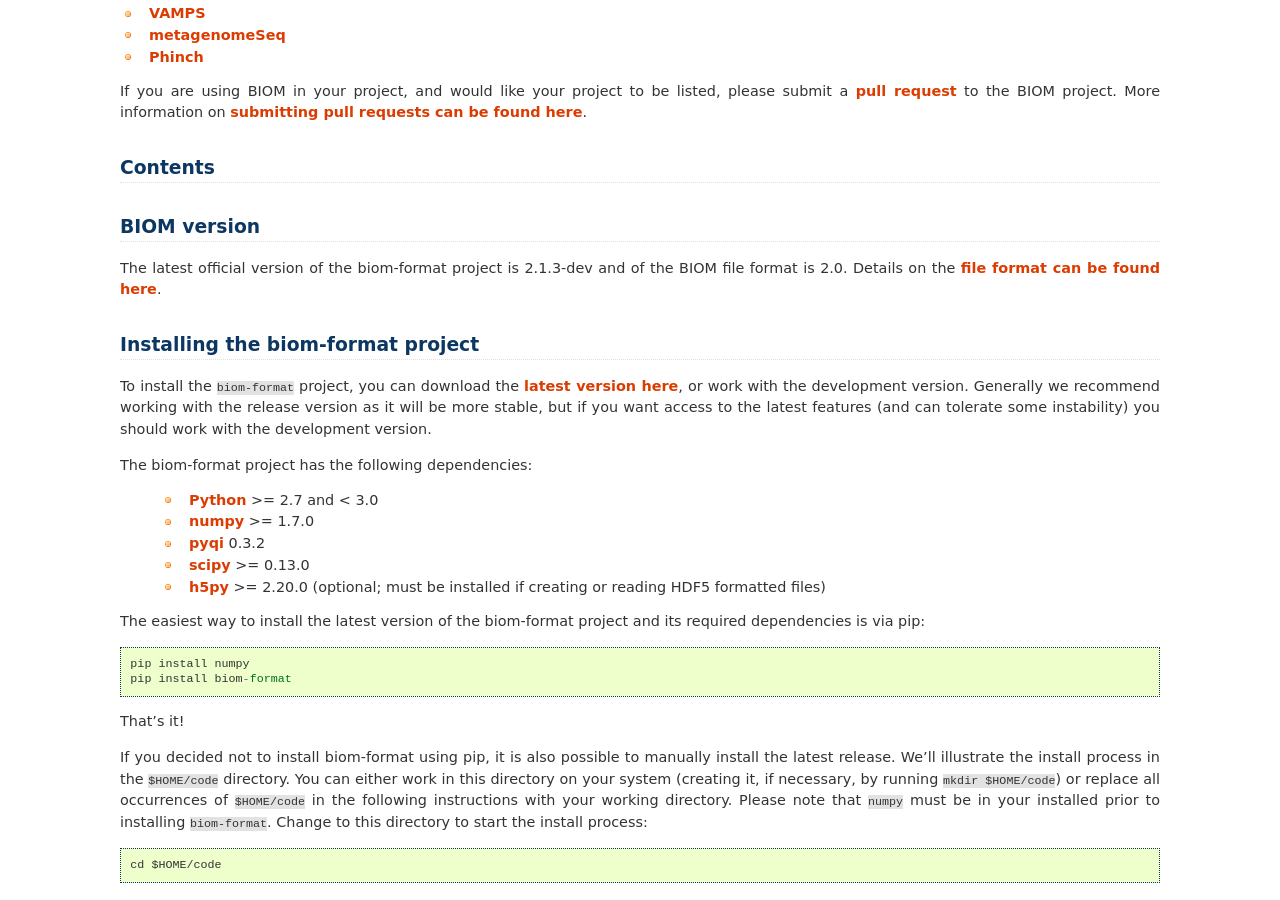
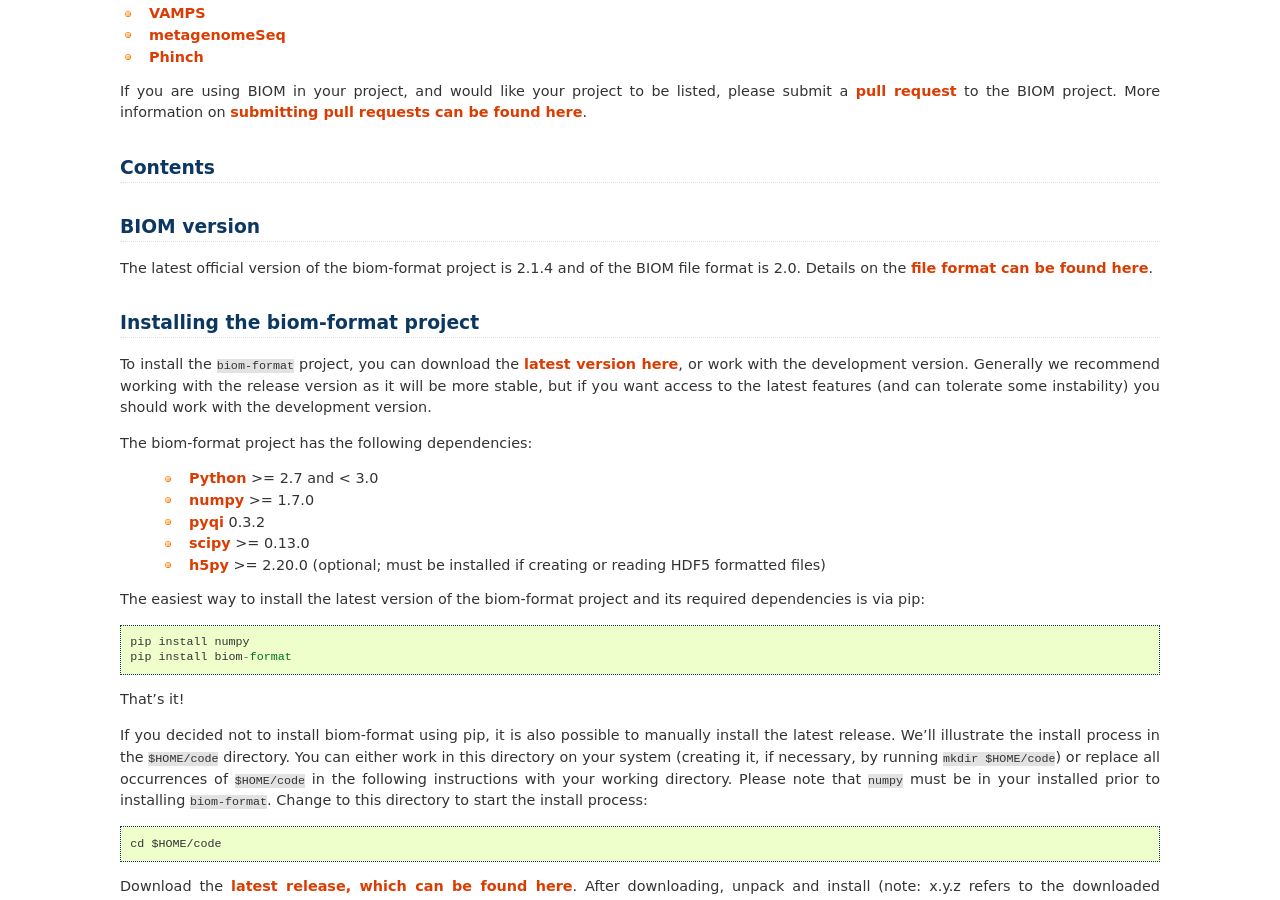
Before and after one commit to biocore/biom-format, a Sphinx documentation site: the page built from doc/index.rst, in a window 1280 px wide and 900 px high, scrolled down 910 px. Built offline with Sphinx 7.4.7, drawn with Linux system fonts in a browser that asks for light colours; formulas are drawn with MathJax 3; pages that are not in the unit, such as notebooks, are missing from menus; some of the changed text lies outside the part shown.

Commit message:
REL: to 2.1.4

```diff
--- a/doc/conf.py
+++ b/doc/conf.py
@@ -59,15 +59,15 @@
 
 # General information about the project.
 project = u'biom-format'
-copyright = u'2011-2013, The BIOM Format Development Team'
+copyright = u'2011-2015, The BIOM Format Development Team'
 
 # The version info for the project you're documenting, acts as replacement for
 # |version| and |release|, also used in various other places throughout the
 # built documents.
 #
 # The full version, including alpha/beta/rc tags.
-version = "2.1.3-dev"
-release = "2.1.3-dev"
+version = "2.1.4"
+release = "2.1.4"
 
 # The language for content autogenerated by Sphinx. Refer to documentation
 # for a list of supported languages.
--- a/setup.py
+++ b/setup.py
@@ -35,7 +35,7 @@
 __credits__ = ["Greg Caporaso", "Daniel McDonald", "Jose Clemente",
                "Jai Ram Rideout", "Jorge Cañardo Alastuey", "Michael Hall"]
 __license__ = "BSD"
-__version__ = "2.1.3-dev"
+__version__ = "2.1.4"
 __maintainer__ = "Daniel McDonald"
 __email__ = "mcdonadt@colorado.edu"
 
```
Also changed, not shown: 2 other files.
